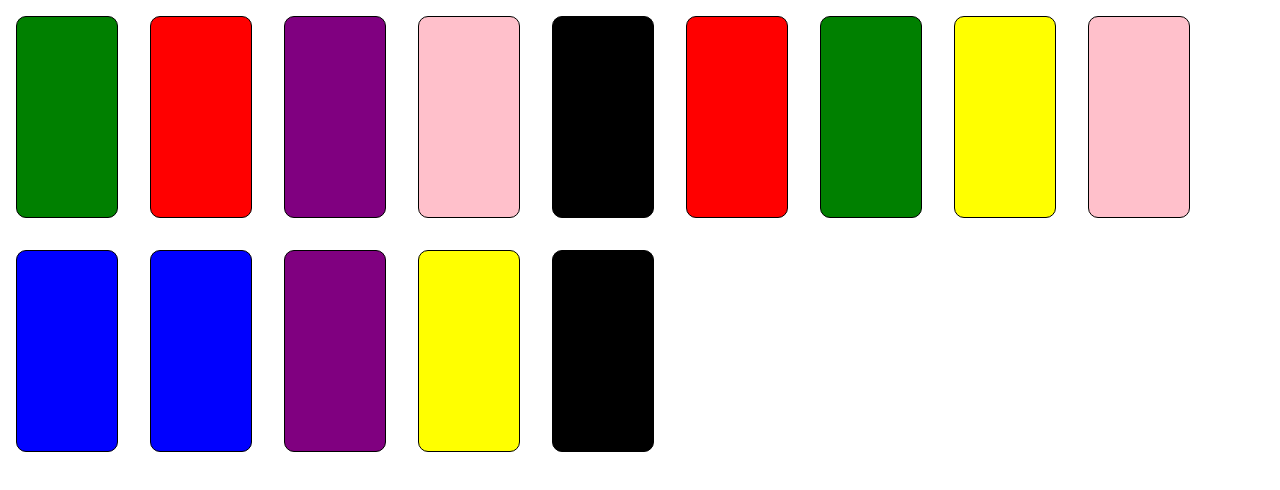
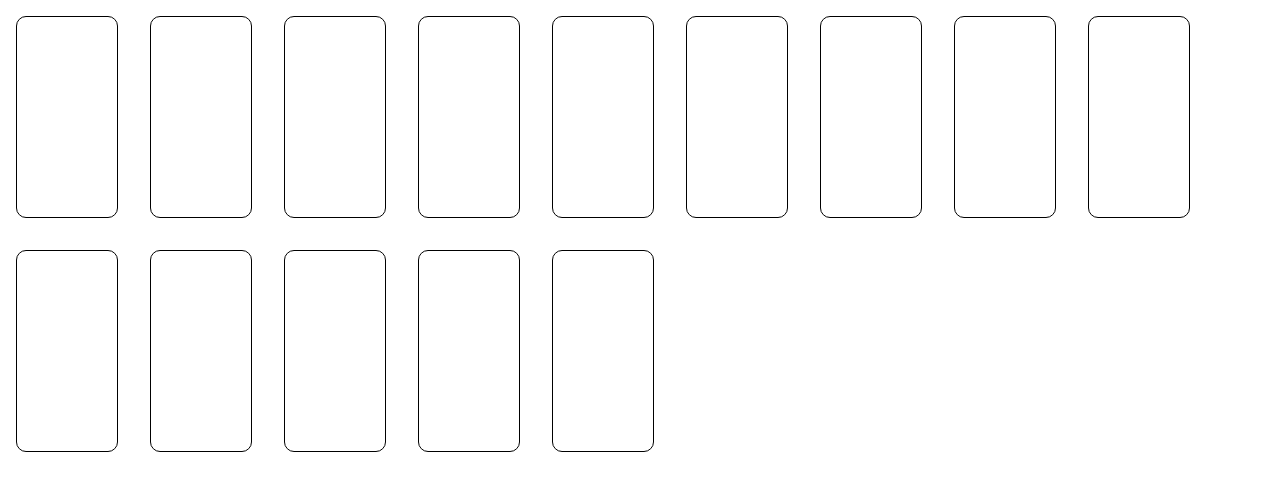
Before and after one commit to JulieCanevet/memory, a plain HTML site: page index.html in a window 1280 px wide. Drawn offline with nearby package versions, Linux system fonts and the light colour scheme.

Commit message:
apparition des couleurs au onclick

```diff
--- a/css/main.css
+++ b/css/main.css
@@ -107,10 +107,15 @@ textarea {
     width: 100px;
     border-radius: 10px;
     margin: 1em;
+}
+
+.border
+{
+    height: 202px;
+    width: 102px;
+    border-radius: 10px;
     border: 1px solid black;
 }
-
-
 
 
 
--- a/index.html
+++ b/index.html
@@ -22,27 +22,62 @@
         <!-- Add your site or application content here -->
 
 <section id="cartes">
-<div class="carte" id="rouge"></div>
+
+<div class="border">
 <div class="carte"></div>
+</div>
 
+<div class="border">
 <div class="carte"></div>
+</div>
+
+<div class="border">
 <div class="carte"></div>
+</div>
 
+<div class="border">
 <div class="carte"></div>
+</div>
+
+<div class="border">
 <div class="carte"></div>
+</div>
 
+<div class="border">
 <div class="carte"></div>
+</div>
+
+<div class="border">
 <div class="carte"></div>
+</div>
 
+<div class="border">
 <div class="carte"></div>
+</div>
+
+<div class="border">
 <div class="carte"></div>
+</div>
 
+<div class="border">
 <div class="carte"></div>
+</div>
+
+<div class="border">
 <div class="carte"></div>
+</div>
 
+<div class="border">
 <div class="carte"></div>
+</div>
+
+<div class="border">
 <div class="carte"></div>
+</div>
 
+<div class="border">
+<div class="carte"></div>
+</div>
 </section>
 
 
--- a/js/main.js
+++ b/js/main.js
@@ -78,15 +78,32 @@
 
 // }
 
+// Repartition aleatoire des cartes
 var couleur = ["red", "red", "yellow", "yellow", "blue", "blue", "green", "green", "black", "black", "pink", "pink", "purple", "purple"];
 var rand = [];
-
+var allImg = document.getElementsByClassName("carte");
+console.log(allImg);
   for(i=0; i<14; i++){
       var ordre = Math.floor(Math.random()*couleur.length);
       console.log("ordre :" + ordre);
       console.log(couleur[ordre]);
       rand.push(couleur[ordre]);
       console.log[rand];
-      document.getElementsByTagName('DIV')[i].style.background = couleur[ordre];
+      allImg[i].style.background = couleur[ordre];
       couleur.splice(ordre, 1);
   }
+
+for (let j=0; j < allImg.length; j++){
+  allImg[j].style.opacity = "0";
+  allImg[j].addEventListener("click", decouvrir);
+}
+
+
+
+function decouvrir(){
+  console.log(this);
+this.style.opacity = "1";
+
+
+
+}
```
